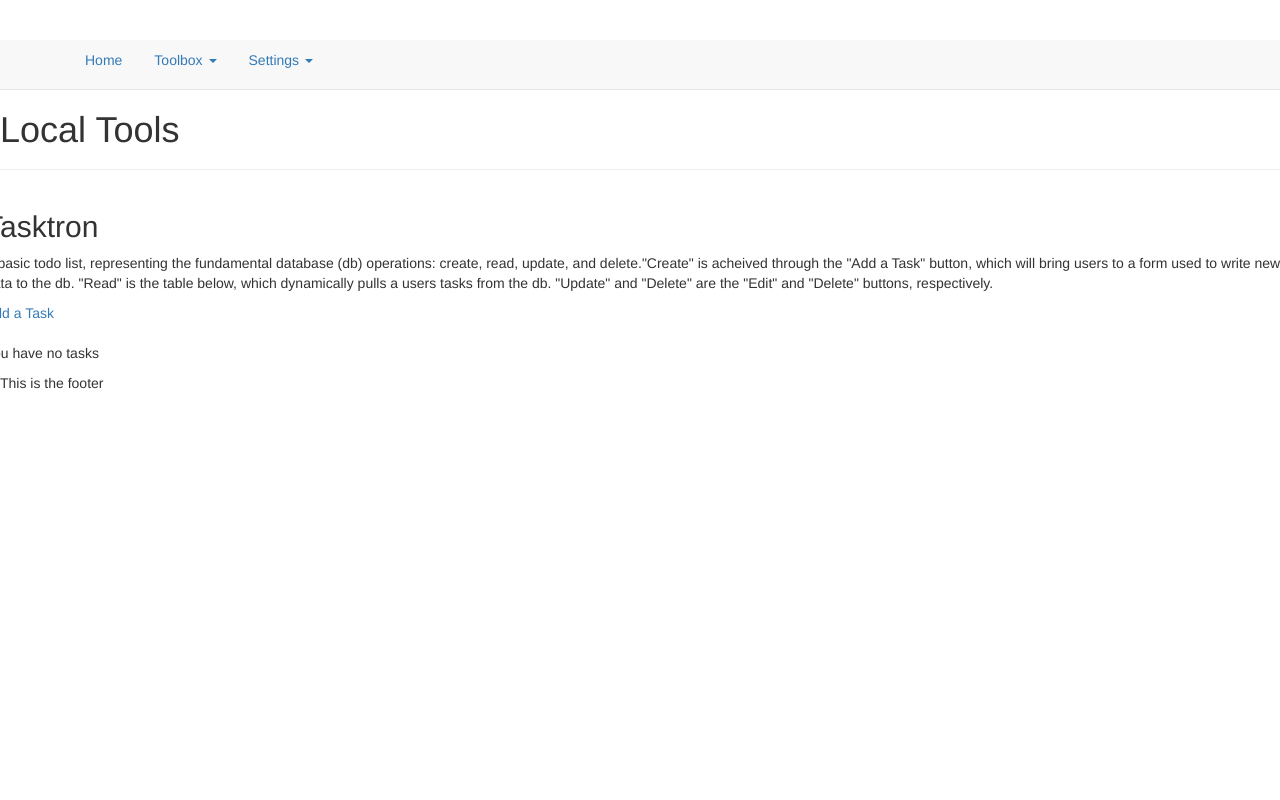
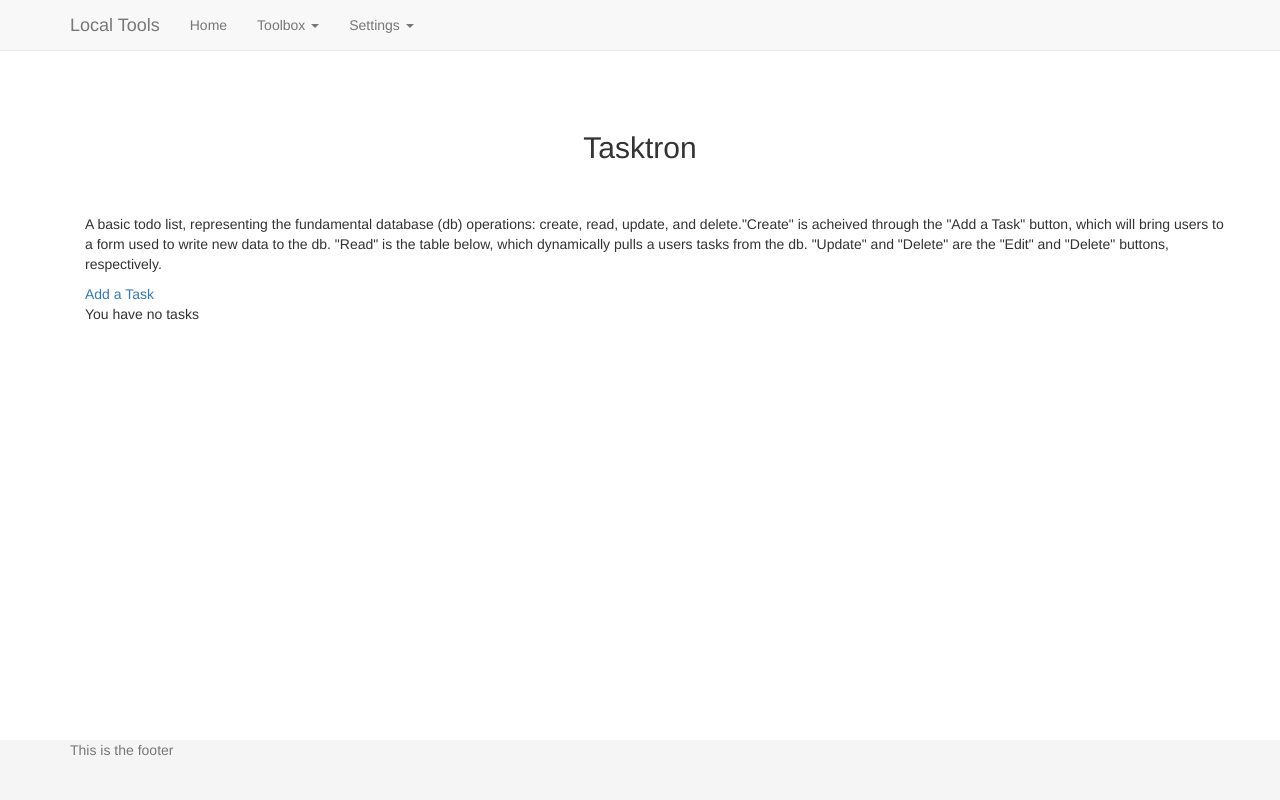
Before and after one commit to janton42/localtools, a Django app: page /tasktron/tasks/ in a window 1280 px wide. Run offline with Django 4.2, Linux system fonts and the light colour scheme; the visitor is signed in with stand-in values (Sample User, id 1); data that the repository does not hold is empty; some libraries are stand-ins or nearby versions.

Commit message:
barebones homepage set up

```diff
--- /dev/null
+++ b/package.json
@@ -0,0 +1,5 @@
+{
+  "dependencies": {
+    "jquery": "^3.6.3"
+  }
+}
--- a/static/styles/style.css
+++ b/static/styles/style.css
@@ -1,115 +1,24 @@
-@import "https://fonts.googleapis.com/css?family=Open+Sans|Roboto";
+
 
 html {
-  background: #000000;
-}
-header {
   position: relative;
-  z-index: 2;
-  background: #CDCECE;
+  min-height: 100%;
 }
 
-nav {
-  z-index: 10;
-  text-align: center;
-  position: fixed;
-  top: 0;
-  width: 100%;
+body {
+  /* padding-top: 70px; */
+  margin-bottom: 60px; /* Margin bottom by footer height */
 }
 
-.topnav a, footer a {
-  padding: .625em 1.25em;
-  display: inline-block;
-  color: #000;
-  text-align: center;
-  text-decoration: none;
-}
-
-h1, h2, h3, h4, footer {
-  font-family: "Roboto";
-  text-align: center;
-}
-
-h1 {
-  text-align: center;
-  font-size: 1.8em;
-  margin-top: .3em;
-  margin-bottom: 0em;
-  color: #000;
-}
-
-table {
-  text-align: left;
-}
-
-#page-container {
-  position: relative;
-  min-height: 100vh;
-  background-color: #E7E7E7;
-}
-
-#content-wrap {
-  padding-bottom: 2.5rem;
-}
-#creator-wrap {
-  margin:0 auto;
-  display: flex;
-  align-items: center;
-  justify-content: center;
-}
-
-#creator-wrap a {
-  text-decoration: none;
-  border: thick double #32a1ce;
-}
-
-#creator-wrap a:hover {
-  color: #FFFFFF;
-  background-color: #00A4BD;
-}
-
-#table-wrap {
-  margin:0 auto;
-  display: flex;
-  align-items: center;
-  justify-content: center;
-}
-
-#footer {
+.footer {
   position: absolute;
   bottom: 0;
   width: 100%;
-  height: 2.5rem;
+  height: 60px; /* Set the fixed height of the footer here */
+  background-color: #f5f5f5;
 }
 
-.copy {
-  margin:0 auto;
-  display: flex;
-  align-items: center;
-  justify-content: center;
+.centered-content {
+  padding: 40px 15px;
+  text-align: center;
 }
-
-.dropdown {
-  display: inline-block;
-  position: relative;
-}
-.dropdown-content {
-  display: none;
-  position: absolute;
-  width: 100%;
-  overflow: auto;
-  box-shadow: 0px 10px 10px 0px rgba(0,0,0,0.4);
-}
-.dropdown:hover .dropdown-content {
-  display: block;
-}
-.dropdown-content a {
-  display: block;
-  color: #000000;
-  padding: 5px;
-  text-decoration: none;
-}
-.dropdown-content a:hover {
-  color: #FFFFFF;
-  background-color: #00A4BD;
-}
--- a/templates/base.html
+++ b/templates/base.html
@@ -3,20 +3,33 @@
 {% get_static_prefix as STATIC_PREFIX %}
 <html lang="en-US">
   <head>
+    <meta charset="utf-8">
+    <meta http-equiv="X-UA-Compatible" content="IE=edge">
   	<meta name="viewport" content="width=device-width, initial-scale=1">
-  	<meta charset="utf-8">
-  	<title>Site Title</title>
+  	<title>Local Tools</title>
   	<script src="https://use.fontawesome.com/382d19b8cb.js"></script>
     <script src="{{ STATIC_PREFIX }}bootstrap/js/bootstrap.min.js"/></script>
-    <!-- <link rel="stylesheet" type="text/css" href="{{ STATIC_PREFIX }}styles/style.css"/> -->
     <link rel="stylesheet" type="text/css" href="{{ STATIC_PREFIX }}bootstrap/css/bootstrap.min.css"/>
+    <link rel="stylesheet" type="text/css" href="{{ STATIC_PREFIX }}bootstrap/css/ie10-viewport-bug-workaround.css"/>
+    <link rel="stylesheet" type="text/css" href="{{ STATIC_PREFIX }}styles/style.css"/>
   </head>
 
   <body>
-    <header class="page-header">
       <nav class="navbar navbar-default navbar-static-top">
-        <div class="container">
-          <ul class="nav nav-pills">
+      <div class="container">
+
+        <div class="navbar-header">
+          <button type="button" class="navbar-toggle collapsed" data-toggle="collapse" data-target="#navbar" aria-expanded="false" aria-controls="navbar">
+            <span class="sr-only">Toggle navigation</span>
+            <span class="icon-bar"></span>
+            <span class="icon-bar"></span>
+            <span class="icon-bar"></span>
+          </button>
+          <a class="navbar-brand" href="#">Local Tools</a>
+        </div>
+
+        <div id="navbar" class="collapse navbar-collapse">
+          <ul class="nav navbar-nav">
             <li><a href="{% url 'home' %}">Home</a></li>
             {% if user.is_authenticated %}
             <li role="presentation" class="dropdown">
@@ -36,33 +49,27 @@
                 <li><a href="{% url 'tasktron:profile_view' %}">View Profile</a></li>
               </ul>
             </li>
-
           {% else %}
           <li><a href="{% url 'login' %}">Login</a></li>
           {% endif %}
           </ul>
         </div>
+      </div>
+    </nav>
 
-      </nav>
-        <h1>Local Tools</a></h1>
-    </header>
-    <div id="content-wrap">
-      <div class="row">
-          <div class="col">
+    <div class="container">
           {% block content %}
           {% endblock %}
-        </div>
+    </div>
+
+    <footer class="footer">
+      <div class="container">
+        <p class="text-muted">This is the footer</p>
       </div>
-      <div class="row">
-          <div class="col">
-          {% block next %}
-          {% endblock %}
-        </div>
-      </div>
-    </div>
-    <footer id="footer">
-        <p>This is the footer</p>
     </footer>
+    <script src="https://code.jquery.com/jquery-1.12.4.min.js" integrity="sha384-nvAa0+6Qg9clwYCGGPpDQLVpLNn0fRaROjHqs13t4Ggj3Ez50XnGQqc/r8MhnRDZ" crossorigin="anonymous"></script>
+    <script src="https://cdn.jsdelivr.net/npm/bootstrap@3.4.1/dist/js/bootstrap.min.js" integrity="sha384-aJ21OjlMXNL5UyIl/XNwTMqvzeRMZH2w8c5cRVpzpU8Y5bApTppSuUkhZXN0VxHd" crossorigin="anonymous"></script>
+    <script>window.jQuery</script>
   </body>
 
 </html>
--- a/templates/home.html
+++ b/templates/home.html
@@ -2,6 +2,8 @@
 
 {% block content %}
 
+
+  <div class="centered-content">
     {% if user.is_authenticated %}
       <h2>Welcome, {{ user.first_name }}!</h2>
 
@@ -14,5 +16,6 @@
       you login; please do so.</p>
       {% endif %}
 
+  </div>
 
 {% endblock %}
--- a/templates/view_tasks.html
+++ b/templates/view_tasks.html
@@ -1,8 +1,11 @@
 {% extends 'base.html' %}
 
 {% block content %}
+  <div class="centered-content">
     <h2>Tasktron</h2>
-  <div class="copy">
+  </div>
+
+  <div class="container">
     <p>A basic todo list, representing the fundamental database (db)
       operations: create, read, update, and delete."Create" is acheived
       through the "Add a Task" button, which will bring users to a form
@@ -10,13 +13,9 @@
       dynamically pulls a users tasks from the db. "Update" and "Delete"
       are the "Edit" and "Delete" buttons, respectively.
     </p>
-  </div>
-  <div id="creator-wrap">
     <a href="{% url 'tasktron:create_task' %}">Add a Task</a>
-  </div>
     <br>
     {% if user_tasks %}
-  <div id="table-wrap">
       <table>
         <tr>
           <th>Title</th>
@@ -34,9 +33,10 @@
         </tr>
         {% endfor %}
       </table>
-  </div>
+
 
     {% else %}
       <p>You have no tasks</p>
     {% endif %}
+  </div>
 {% endblock %}
```
Also changed, not shown: static/styles/style_mine.css (added, +115 -0 lines), package-lock.json (added), templates/create_task.html (indentation only). Lines whose indentation alone changed are shown as unchanged.
